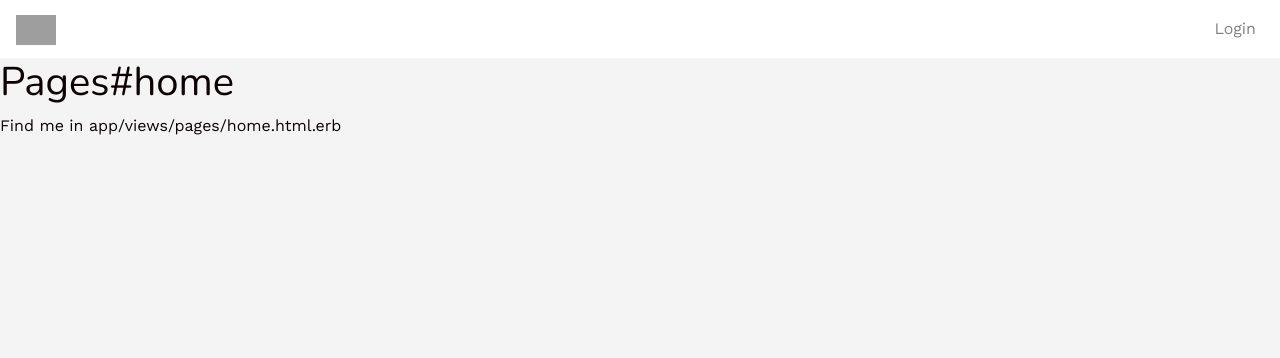
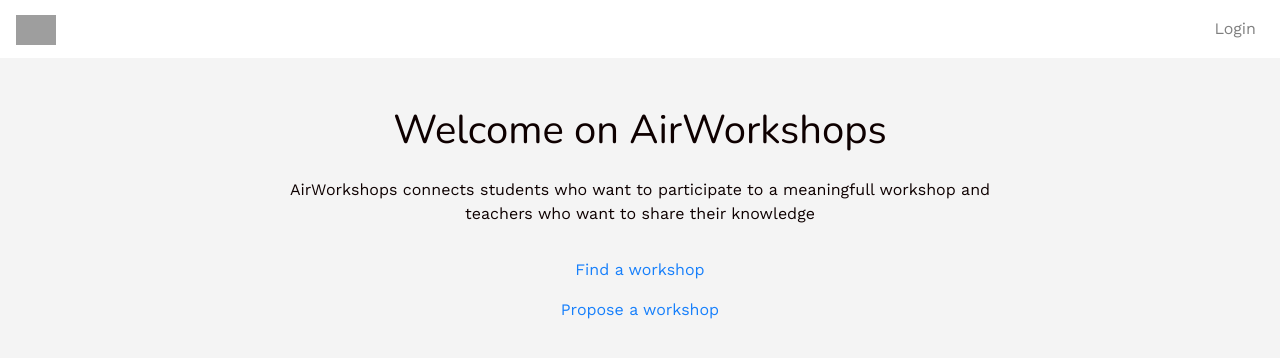
Before and after one commit to 4mikemendes/workshops, a Rails app: page / in a window 1280 px wide. Shown: the top 358 px of the page. Run offline with Rails 7, Linux system fonts and the light colour scheme; style sheets or scripts are compiled from the project's sources; some libraries are stand-ins or nearby versions; grey boxes are pictures that could not be loaded.

Commit message:
homepage

```diff
--- a/app/assets/stylesheets/pages/_home.scss
+++ b/app/assets/stylesheets/pages/_home.scss
@@ -1 +1,5 @@
 // Specific CSS for your home-page
+.container {
+  text-align: center;
+  width: 60%;
+}
--- a/app/views/pages/home.html.erb
+++ b/app/views/pages/home.html.erb
@@ -1,2 +1,8 @@
-<h1>Pages#home</h1>
-<p>Find me in app/views/pages/home.html.erb</p>
+<div class="container">
+  <div class="d-flex flex-column my-5">
+    <h1>Welcome on AirWorkshops</h1>
+    <p class="p-3">AirWorkshops connects students who want to participate to a meaningfull workshop and teachers who want to share their knowledge</p>
+    <p><%= link_to "Find a workshop", user_session_path %></p>
+    <p><%= link_to "Propose a workshop", user_session_path %></p>
+  </div>
+</div>
```
Also changed, not shown: app/assets/images/workshop.jpeg (added), db/schema.rb, 1 other file.
